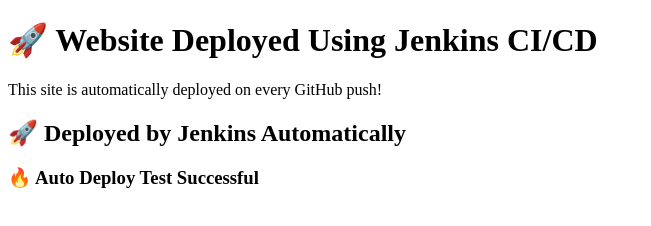
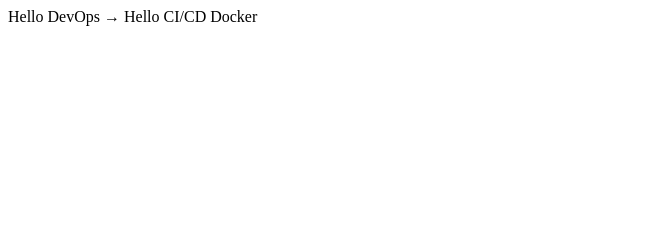
Before and after one commit to pranavnigade123/jenkins-project, a plain HTML site: page index.html in a window 1280 px wide. Shown: the whole page, without its empty margins (0-651 px from the left). Drawn offline with Linux system fonts and the light colour scheme.

Commit message:
Update heading and text for CI/CD demo

```diff
--- a/index.html
+++ b/index.html
@@ -5,9 +5,6 @@
     <title>Jenkins CI/CD Demo</title>
 </head>
 <body>
-    <h1>🚀 Website Deployed Using Jenkins CI/CD</h1>
-    <p>This site is automatically deployed on every GitHub push!</p>
-    <h2>🚀 Deployed by Jenkins Automatically</h2>
-    <h3>🔥 Auto Deploy Test Successful</h3>
+    Hello DevOps → Hello CI/CD Docker
 </body>
 </html>
```
